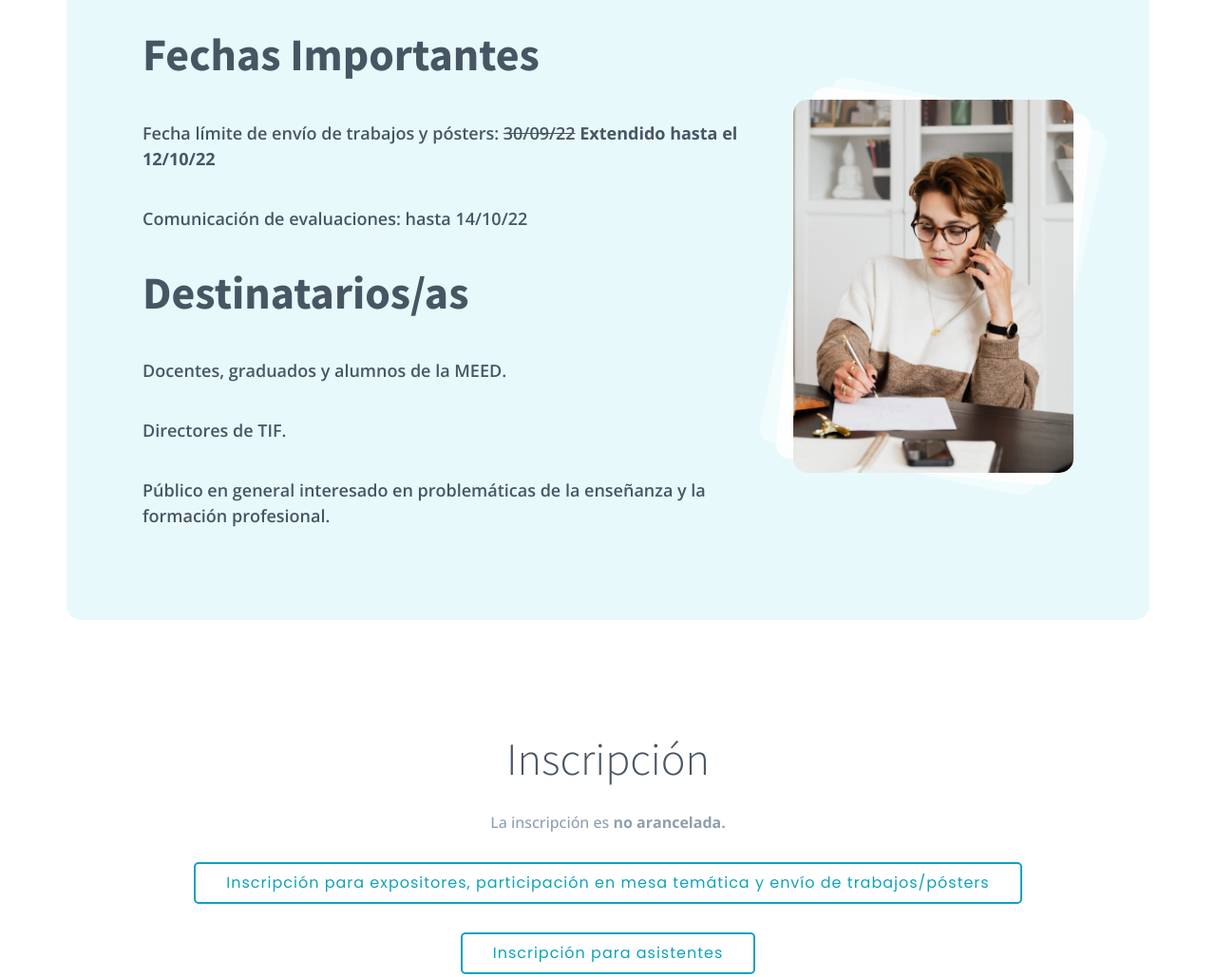
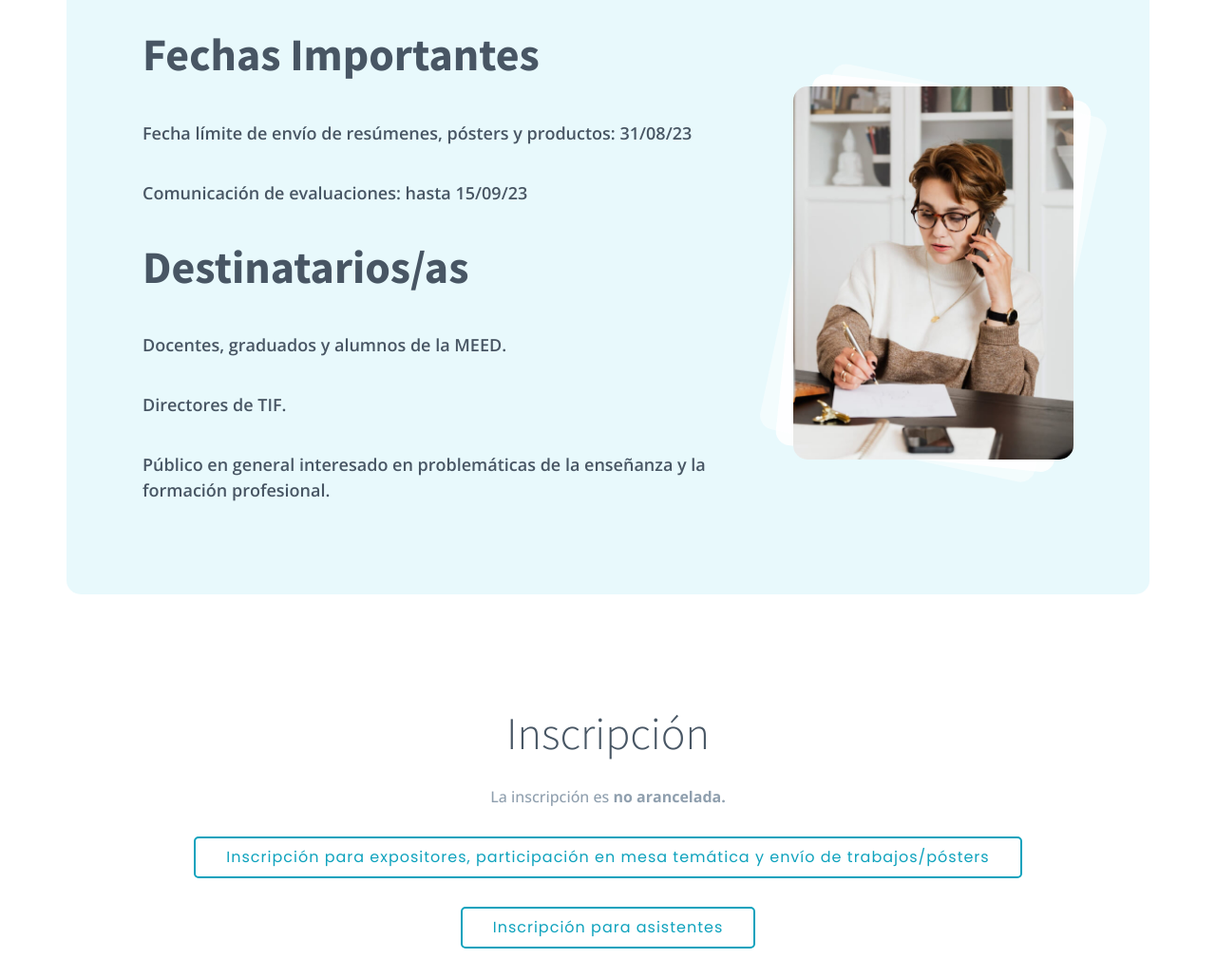
Before and after one commit to pkogan/weed2025, a plain HTML site: page index.html in a window 1280 px wide. Shown: the part 2440-3469 px from the top of the page at 95% size. Drawn offline with nearby package versions, Linux system fonts and the light colour scheme.

Commit message:
Se hicieron cambios de informacio V1

```diff
--- a/index.html
+++ b/index.html
@@ -364,15 +364,15 @@
                     <div
                         class="col-lg-8 col-md-6 content d-flex flex-column justify-content-center order-last order-md-first">
                         <h3 class="titulo">Fechas Importantes</h3>
-                        <p>Fecha límite de envío de trabajos y pósters: <del>30/09/22</del> <b>Extendido hasta el
-                                12/10/22</b></p>
-                        <p>Comunicación de evaluaciones: hasta 14/10/22</p>
+                        <p>Fecha límite de envío de resúmenes, pósters y productos: 31/08/23
+                             <!-- <b>Extendido hasta el 12/10/22</b> -->
+                        </p>
+                        <p>Comunicación de evaluaciones: hasta 15/09/23</p>
 
                         <h3 class="titulo">Destinatarios/as</h3>
                         <p>Docentes, graduados y alumnos de la MEED. </p>
                         <p>Directores de TIF.</p>
-                        <p>Público en general interesado en problemáticas de la enseñanza y la formación profesional.
-                        </p>
+                        <p>Público en general interesado en problemáticas de la enseñanza y la formación profesional.</p>
 
                         <!-- <a class="cta-btn align-self-start" href="#">Inscribite</a> -->
                     </div>
@@ -1012,8 +1012,8 @@
                     <div class="col-lg-3 col-md-6 footer-links">
                         <h4>Links</h4>
                         <ul>
-                            <li><i class="bi bi-chevron-right"></i> <a target="_blank"
-                                    href="http://www.ciudaddeneuquen.gob.ar/turismo/donde-dormir/">Alojamiento</a></li>
+                            <!-- <li><i class="bi bi-chevron-right"></i> <a target="_blank"
+                                    href="http://www.ciudaddeneuquen.gob.ar/turismo/donde-dormir/">Alojamiento</a></li> -->
                             <li><i class="bi bi-chevron-right"></i> <a target="_blank"
                                     href="https://sites.google.com/view/sitio-meed">MEED - Red AUSA</a></li>
                             <li><i class="bi bi-chevron-right"></i> <a target="_blank"
```
Also changed, not shown: Notas-2023.txt.
